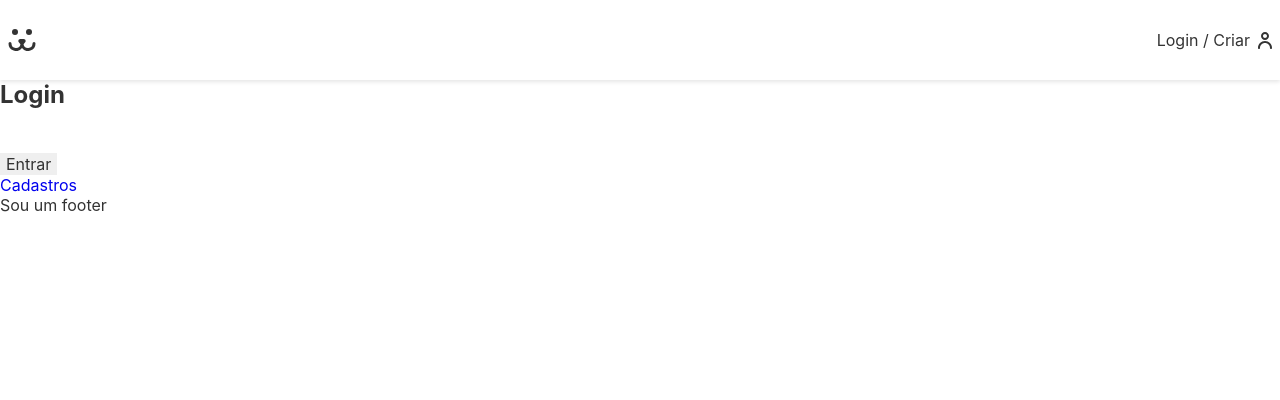
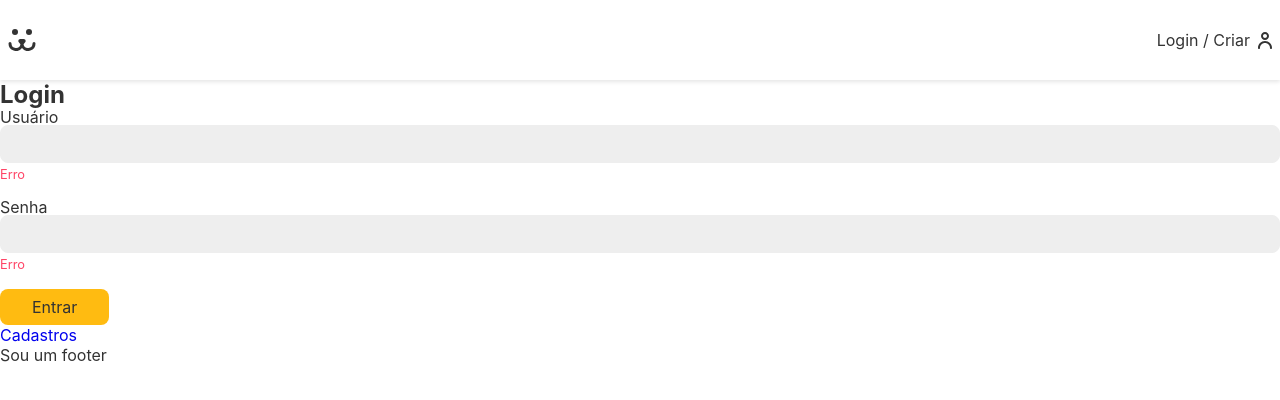
Before and after one commit to Dener-Garcia/curse-social-dogs-reactJS, a React (Vite) app: page /login in a window 1280 px wide. Shown: the top 400 px of the page. Built offline with nearby package versions, Linux system fonts and the light colour scheme.

Commit message:
feat: created form components

```diff
--- /dev/null
+++ b/src/components/Forms/Button.jsx
@@ -0,0 +1,10 @@
+import React from 'react'
+import styles from './button.module.css'
+
+const Button = ({labelButton, type, ...props}) => {
+	return(
+		<button {...props} className={styles.button} type={type}>{labelButton}</button>
+	)
+}
+
+export default Button
--- /dev/null
+++ b/src/components/Forms/Input.jsx
@@ -0,0 +1,19 @@
+import React from 'react'
+import styles from './input.module.css'
+
+const Input = ({label, textLabel, type, name, value}) => {
+	return(
+		<div className={styles.wrapper}>
+			<label className={styles.label} htmlFor={label}>{textLabel}</label>
+			<input className={styles.input}
+				type={type}
+				id={name}
+				name={name}
+				value={value}
+			/>
+			<span className={styles.error}>Erro</span>
+		</div>
+	)
+}
+
+export default Input
--- /dev/null
+++ b/src/components/Forms/button.module.css
@@ -0,0 +1,20 @@
+button{
+  padding:  0.5rem 2rem;
+  font-family: var(--type-first);
+  font-size: 1rem;
+  border-radius: 0.5rem;
+  background: var(--color-accent);
+  color: var(--color-secundary);
+  cursor: pointer;
+  transition: 0.2s;
+}
+
+button:hover,
+button:focus{
+  outline: solid 2px var(--color-tertiary)
+}
+
+button:disabled{
+  opacity: 0.5;
+  cursor: wait
+}
--- /dev/null
+++ b/src/components/Forms/input.module.css
@@ -0,0 +1,33 @@
+.wrapper{
+  margin-bottom: 1rem;
+}
+
+label{
+  display: block;
+  font-size: 1rem;
+  line-height: 1;
+  padding-bottom: -.5rem;
+}
+
+input{
+  border: 1px solid var(--color-neutral-01);
+  display: block;
+  width: 100%;
+  font-size: 1rem;
+  border-radius: .5rem;
+  padding: 0.5rem;
+  background-color: var(--color-neutral-01);
+  transition: 0.2s;
+}
+
+input:hover,
+input:focus{
+  background-color: var(--color-neutral-0);
+  outline: solid 2px var(--color-tertiary);
+}
+
+.error{
+  font-size: 0.8rem;
+  margin-top: 5rem;
+  color: var(--color-feedback-error);
+}
--- a/src/components/Login/LoginForm.jsx
+++ b/src/components/Login/LoginForm.jsx
@@ -1,10 +1,13 @@
-import { useState } from "react"
-import { Link } from "react-router-dom"
+import React from 'react'
+import { useState } from 'react'
+import { Link } from 'react-router-dom'
+import Input from '../Forms/Input'
+import Button from '../Forms/Button'
 
 const LoginForm = () => {
 
-  const [userName, setUserName] = useState("")
-  const [password, setPassword] = useState("")
+	const [userName, setUserName] = useState('')
+	const [password, setPassword] = useState('')
 
 	const handleSubmit = (e) =>{
 		e.preventDefault()
@@ -33,17 +36,9 @@ const handleSubmit = (e) =>{
 				<h1>Login</h1>
 
 				<form action="" onSubmit={handleSubmit}>
-     <input
-     type="text"
-     value={userName}
-     onChange={({target}) => setUserName(target.value)}
-     />
-  <input
-    type="password"
-    value={password}
-    onChange={({target}) => setPassword(target.value)}
-/>
-    <button>Entrar</button>
+					<Input textLabel={'Usuário'} type={'text'} label={'user'} name={'userName'} />
+					<Input textLabel={'Senha'} type={'password'} label={'password'} name={'password'} />
+					<Button type={'submit'} labelButton={'Entrar'} />
 				</form>
 
 				<Link to="/login/criar">Cadastros</Link>
--- a/src/index.css
+++ b/src/index.css
@@ -1,6 +1,16 @@
 :root{
   --type-first: "Inter", sans-serif;
   --type-second: 'Spectral', Georgia;
+
+  --color-accent: #fb1;
+
+  --color-secundary: #764701;
+  --color-tertiary: #fea;
+
+  --color-neutral-01: #fff;
+  --color-neutral-01: #eee;
+
+  --color-feedback-error: #f46;
 }
 
 * {
```
Also changed, not shown: .eslintrc.cjs (deleted), .eslintrc.json, 1 other file (tests, documents, lock files or other folders). Lines whose indentation alone changed are shown as unchanged.
